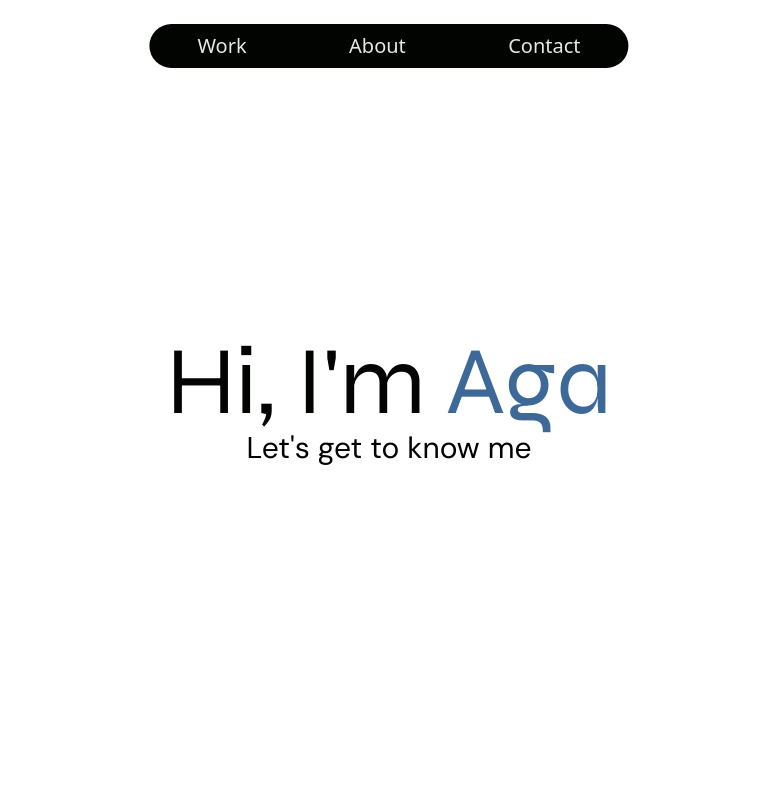
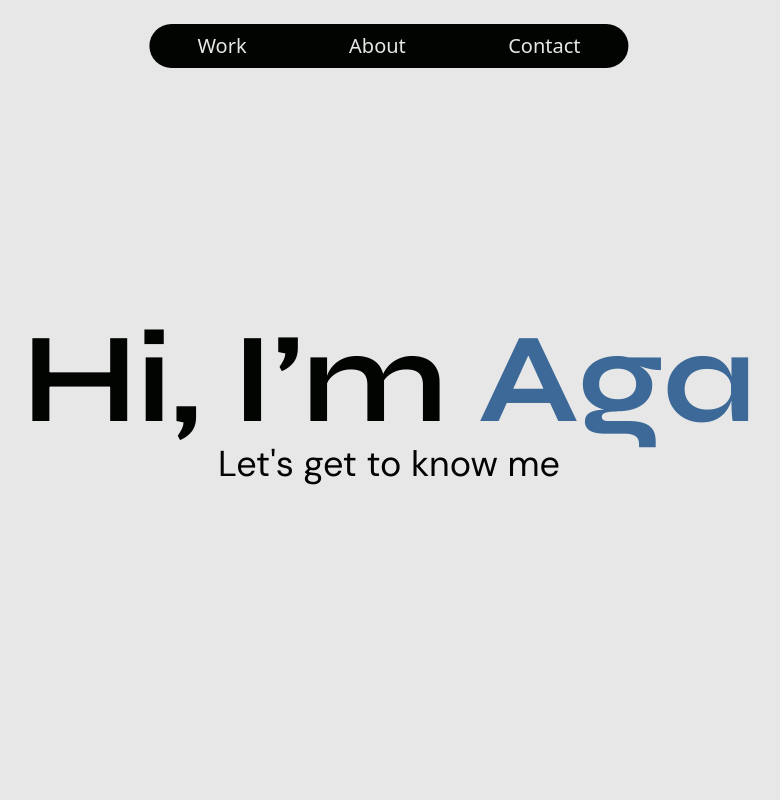
Before and after one commit to agaggigit/Portfolio, a Next.js app: page / in a window 1280 px wide. Shown: the top 800 px of the page, without its empty margins (251-1031 px from the left). Built offline with nearby package versions, Linux system fonts and the light colour scheme.

Commit message:
fix(hero): bold the heading

```diff
--- a/components/Hero.tsx
+++ b/components/Hero.tsx
@@ -1,11 +1,11 @@
 export default function Hero() {
     return (
         <>
-        <div className="h-screen flex flex-col items-center justify-center">
-            <h1 className="text-black text-8xl font-heading">
-                Hi, I'm <span className="text-blue">Aga</span>
+            <div className="h-screen flex flex-col items-center justify-center bg-white">
+                <h1 className="text-black text-9xl font-heading font-bold">
+                    Hi, I&rsquo;m <span className="text-blue">Aga</span>
                 </h1>
-            <p className="text-black font-paragraph text-3xl">Let's get to know me</p>
+                <p className="text-black font-paragraph text-4xl">Let's get to know me</p>
             </div>
         </>
     );
```
Lines whose indentation alone changed are shown as unchanged.
